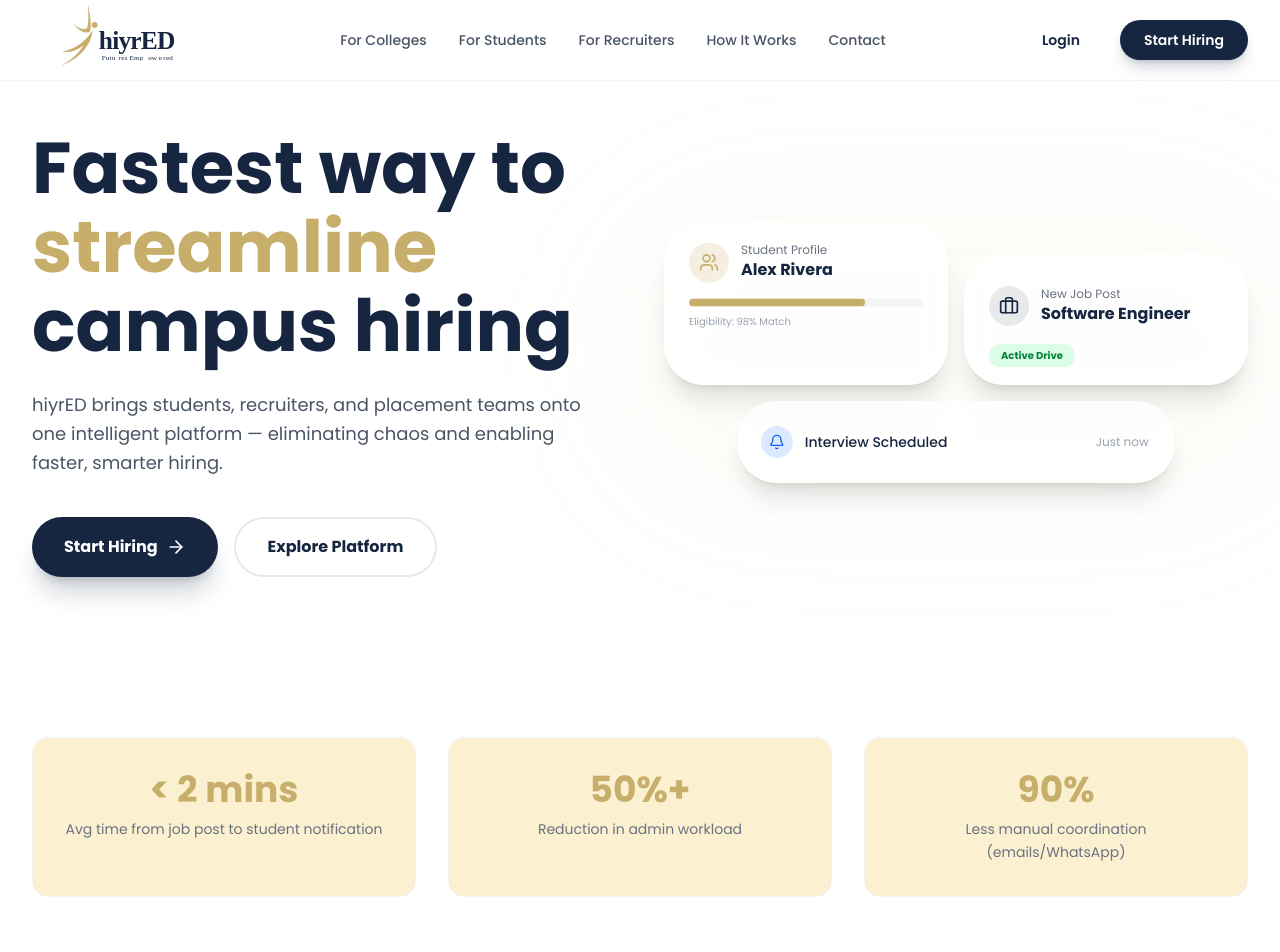
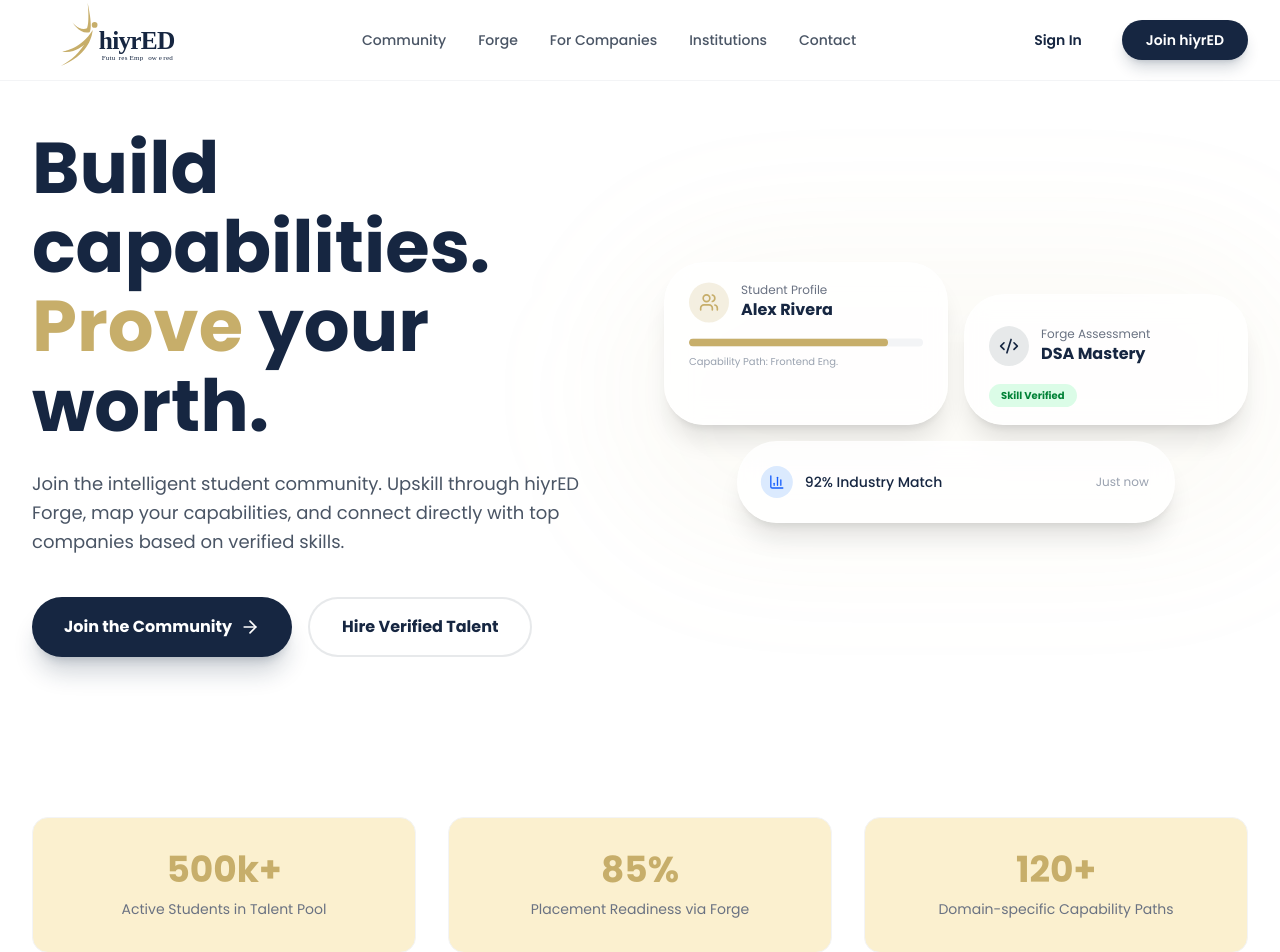
Before and after one commit to NITHINPOLI04/HiyrED-Landing-Page, a React (Vite) app: page / in a window 1280 px wide. Shown: the top 952 px of the page. Built offline with nearby package versions, Linux system fonts and the light colour scheme.

Commit message:
Changed to Community driven

```diff
--- a/src/App.tsx
+++ b/src/App.tsx
@@ -193,7 +193,7 @@
           </motion.div>
 
           <div className="hidden md:flex items-center space-x-8">
-            {["For Colleges", "For Students", "For Recruiters", "How It Works", "Contact"].map((item, i) => (
+            {["Community", "Forge", "For Companies", "Institutions", "Contact"].map((item, i) => (
               <motion.a
                 key={item}
                 href="#"
@@ -217,7 +217,7 @@
               animate={{ opacity: 1 }}
               transition={{ delay: 0.5, duration: 0.4 }}
             >
-              Login
+              Sign In
             </motion.button>
             <motion.button
               className="px-6 py-2.5 bg-brand-navy text-white text-sm font-semibold rounded-full hover:bg-brand-navy/90 transition-all shadow-lg shadow-brand-navy/20"
@@ -227,7 +227,7 @@
               animate={{ opacity: 1, scale: 1 }}
               transition={{ delay: 0.55, duration: 0.4, ease: EASE_PREMIUM as unknown as number[] }}
             >
-              Start Hiring
+              Join hiyrED
             </motion.button>
           </div>
 
@@ -252,7 +252,7 @@
           transition={{ duration: 0.3, ease: EASE_SMOOTH as unknown as number[] }}
           className="md:hidden bg-white border-b border-gray-100 px-4 pt-2 pb-6 space-y-4 overflow-hidden"
         >
-          {["For Colleges", "For Students", "For Recruiters", "How It Works"].map((item, i) => (
+          {["Community", "Forge", "For Companies", "Institutions"].map((item, i) => (
             <motion.a
               key={item}
               href="#"
@@ -270,7 +270,7 @@
             animate={{ opacity: 1, y: 0 }}
             transition={{ delay: 0.25, duration: 0.3 }}
           >
-            Start Hiring
+            Join hiyrED
           </motion.button>
         </motion.div>
       )}
@@ -296,14 +296,14 @@
               variants={fadeLeft}
               transition={{ duration: 0.7, ease: EASE_PREMIUM as unknown as number[] }}
             >
-              Fastest way to <span className="text-brand-gold">streamline</span> campus hiring
+              Build capabilities. <span className="text-brand-gold">Prove</span> your worth.
             </motion.h1>
             <motion.p
               className="text-lg text-gray-600 mb-10 leading-relaxed max-w-xl"
               variants={fadeLeft}
               transition={{ duration: 0.6, ease: EASE_PREMIUM as unknown as number[], delay: 0.1 }}
             >
-              hiyrED brings students, recruiters, and placement teams onto one intelligent platform — eliminating chaos and enabling faster, smarter hiring.
+              Join the intelligent student community. Upskill through hiyrED Forge, map your capabilities, and connect directly with top companies based on verified skills.
             </motion.p>
             <motion.div
               className="flex flex-wrap gap-4"
@@ -315,7 +315,7 @@
                 whileHover={{ scale: 1.04, boxShadow: "0 20px 60px rgba(22,38,65,0.3)" }}
                 whileTap={{ scale: 0.97 }}
               >
-                Start Hiring
+                Join the Community
                 <ArrowRight className="w-5 h-5 group-hover:translate-x-1 transition-transform" />
               </motion.button>
               <motion.button
@@ -323,7 +323,7 @@
                 whileHover={{ scale: 1.04, borderColor: "rgba(22,38,65,0.25)" }}
                 whileTap={{ scale: 0.97 }}
               >
-                Explore Platform
+                Hire Verified Talent
               </motion.button>
             </motion.div>
           </motion.div>
@@ -360,11 +360,11 @@
                       <motion.div
                         className="h-full bg-brand-gold rounded-full"
                         initial={{ width: 0 }}
-                        animate={{ width: "75%" }}
+                        animate={{ width: "85%" }}
                         transition={{ delay: 1, duration: 1.2, ease: EASE_SMOOTH as unknown as number[] }}
                       />
                     </div>
-                    <p className="text-[10px] text-gray-400">Eligibility: 98% Match</p>
+                    <p className="text-[10px] text-gray-400">Capability Path: Frontend Eng.</p>
                   </div>
                 </motion.div>
               </motion.div>
@@ -381,11 +381,11 @@
                 >
                   <div className="flex items-center gap-3 mb-4">
                     <div className="w-10 h-10 rounded-full bg-brand-navy/10 flex items-center justify-center">
-                      <Briefcase className="text-brand-navy w-5 h-5" />
+                      <Code2 className="text-brand-navy w-5 h-5" />
                     </div>
                     <div>
-                      <p className="text-xs text-gray-500">New Job Post</p>
-                      <p className="font-bold text-brand-navy">Software Engineer</p>
+                      <p className="text-xs text-gray-500">Forge Assessment</p>
+                      <p className="font-bold text-brand-navy">DSA Mastery</p>
                     </div>
                   </div>
                   <motion.span
@@ -394,7 +394,7 @@
                     animate={{ opacity: 1, scale: 1 }}
                     transition={{ delay: 1.2, duration: 0.4, type: "spring", stiffness: 300 }}
                   >
-                    Active Drive
+                    Skill Verified
                   </motion.span>
                 </motion.div>
               </motion.div>
@@ -412,9 +412,9 @@
                   <div className="flex items-center justify-between">
                     <div className="flex items-center gap-3">
                       <div className="w-8 h-8 rounded-full bg-blue-100 flex items-center justify-center">
-                        <Bell className="text-blue-600 w-4 h-4" />
+                        <BarChart3 className="text-blue-600 w-4 h-4" />
                       </div>
-                      <p className="text-sm font-medium text-brand-navy">Interview Scheduled</p>
+                      <p className="text-sm font-medium text-brand-navy">92% Industry Match</p>
                     </div>
                     <motion.p
                       className="text-xs text-gray-400"
@@ -463,9 +463,9 @@
 
 const Metrics = () => {
   const metrics = [
-    { value: "< 2 mins", label: "Avg time from job post to student notification" },
-    { value: "50%+", label: "Reduction in admin workload" },
-    { value: "90%", label: "Less manual coordination (emails/WhatsApp)" },
+    { value: "500k+", label: "Active Students in Talent Pool" },
+    { value: "85%", label: "Placement Readiness via Forge" },
+    { value: "120+", label: "Domain-specific Capability Paths" },
   ];
 
   return (
@@ -482,7 +482,7 @@
             variants={fadeUp}
             className="text-xs font-bold text-gray-400 uppercase tracking-[0.2em] mb-10"
           >
-            Trusted by 100+ Companies & Colleges
+            Hiring directly from the hiyrED Community
           </motion.p>
 
           {/* Marquee Logo Strip */}
@@ -573,18 +573,16 @@
 
 // ─── How It Works ──────────────────────────────────────────────────────────────
 
-const HowItWorks = () => {
+const TheJourney = () => {
   const steps = [
-    { number: "01", title: "Define Your Hiring Rules", desc: "Admins set eligibility, policies, and job requirements" },
-    { number: "02", title: "We Auto-Shortlist Students", desc: "Only eligible candidates are filtered instantly" },
-    { number: "03", title: "Track, Interview & Hire", desc: "Manage rounds, feedback, and offers in one place" },
+    { number: "01", title: "Discover & Align", desc: "Map your strengths and align with the perfect industry role based on real capability." },
+    { number: "02", title: "Prepare with Forge", desc: "Follow structured learning paths. Master coding, core subjects, and mini-projects." },
+    { number: "03", title: "Apply & Match", desc: "One-click apply to top companies with your verified Skill Match %." },
+    { number: "04", title: "Interview & Grow", desc: "Use Cortex intelligence to prep for interviews, get hired, and join the alumni pool." },
   ];
 
-  const sectionRef = useRef(null);
-  const isInView = useInView(sectionRef, { once: true, amount: 0.3 });
-
   return (
-    <section className="py-24 bg-white">
+    <section className="py-24 bg-white overflow-hidden">
       <div className="max-w-7xl mx-auto px-4 sm:px-6 lg:px-8">
         <AnimatedSection className="text-center mb-20" stagger={staggerContainer}>
           <motion.h2
@@ -592,47 +590,20 @@
             variants={fadeUp}
             transition={{ duration: 0.6, ease: EASE_PREMIUM as unknown as number[] }}
           >
-            How <span className="text-[#c7ae6a]">hiyrED</span> Works
+            The <span className="text-[#c7ae6a]">Student Journey</span>
           </motion.h2>
           <motion.p
             className="text-gray-500 max-w-2xl mx-auto"
             variants={fadeUp}
             transition={{ duration: 0.5, ease: EASE_PREMIUM as unknown as number[] }}
           >
-            From curated intros to faster hiring — here's how we match standout talent with forward-thinking companies.
+            From discovering your path to landing the offer — a structured, capability-driven ecosystem built for your success.
           </motion.p>
         </AnimatedSection>
 
-        <div className="relative" ref={sectionRef}>
-          {/* ── Dashed connector arcs BEHIND cards using CSS borders ── */}
-          {/* Entry trail */}
-          <motion.div
-            className="hidden md:block absolute pointer-events-none"
-            style={{ left: "-10px", top: "45%", width: "60px", height: "40px", borderBottom: "2px dashed #c5c0b6", borderRadius: "0 0 50% 0", zIndex: 0 }}
-            initial={{ opacity: 0, scaleX: 0 }}
-            animate={isInView ? { opacity: 0.5, scaleX: 1 } : {}}
-            transition={{ duration: 0.5, delay: 0.3, ease: EASE_PREMIUM as unknown as number[] }}
-          />
-          {/* Arc 1→2 */}
-          <motion.div
-            className="hidden md:block absolute pointer-events-none"
-            style={{ left: "30%", top: "55%", width: "12%", height: "60px", borderBottom: "2px dashed #c5c0b6", borderLeft: "2px dashed #c5c0b6", borderRight: "2px dashed #c5c0b6", borderRadius: "0 0 50% 50%", zIndex: 0, transformOrigin: "top" }}
-            initial={{ opacity: 0, scaleY: 0 }}
-            animate={isInView ? { opacity: 0.5, scaleY: 1 } : {}}
-            transition={{ duration: 0.8, delay: 0.5, ease: EASE_PREMIUM as unknown as number[] }}
-          />
-          {/* Arc 2→3 */}
-          <motion.div
-            className="hidden md:block absolute pointer-events-none"
-            style={{ left: "63.5%", top: "55%", width: "12%", height: "60px", borderBottom: "2px dashed #c5c0b6", borderLeft: "2px dashed #c5c0b6", borderRight: "2px dashed #c5c0b6", borderRadius: "0 0 50% 50%", zIndex: 0, transformOrigin: "top" }}
-            initial={{ opacity: 0, scaleY: 0 }}
-            animate={isInView ? { opacity: 0.5, scaleY: 1 } : {}}
-            transition={{ duration: 0.8, delay: 0.9, ease: EASE_PREMIUM as unknown as number[] }}
-          />
-
-          {/* ── Step Cards (above connectors) ── */}
+        <div className="relative">
           <div style={{ position: "relative", zIndex: 1 }}>
-            <AnimatedSection stagger={staggerContainerSlow} className="grid md:grid-cols-3 gap-8 relative">
+            <AnimatedSection stagger={staggerContainerSlow} className="grid md:grid-cols-2 lg:grid-cols-4 gap-6 lg:gap-8 relative">
               {steps.map((s, i) => (
                 <motion.div
                   key={i}
@@ -643,10 +614,10 @@
                     boxShadow: "0 20px 60px rgba(22,38,65,0.08)",
                     transition: { duration: 0.3, ease: EASE_SMOOTH as unknown as number[] }
                   }}
-                  className="p-10 rounded-[4rem] bg-[#fbf0cf] border border-gray-100 relative group cursor-default"
+                  className="p-8 lg:p-10 rounded-[3rem] bg-[#fbf0cf] border border-gray-100 relative group cursor-default"
                 >
                   <motion.span
-                    className="text-6xl font-black text-brand-navy/5 absolute top-8 right-8 group-hover:text-brand-gold/10 transition-colors duration-500"
+                    className="text-5xl font-black text-brand-navy/5 absolute top-8 right-8 group-hover:text-brand-gold/10 transition-colors duration-500"
                   >
                     {s.number}
                   </motion.span>
@@ -657,8 +628,8 @@
                   >
                     {i + 1}
                   </motion.div>
-                  <h4 className="text-2xl font-bold text-brand-navy mb-4">{s.title}</h4>
-                  <p className="text-gray-600 leading-relaxed">{s.desc}</p>
+                  <h4 className="text-xl font-bold text-brand-navy mb-4">{s.title}</h4>
+                  <p className="text-gray-600 leading-relaxed text-sm">{s.desc}</p>
                 </motion.div>
               ))}
             </AnimatedSection>
@@ -694,7 +665,7 @@
       engine: "CORTEX",
       title: "Predictive Intelligence Layer",
       headline: "Decisions backed by data, not instinct.",
-      desc: "The Cortex engine analyses patterns across drives, candidates, and outcomes — surfacing insights that help admins and recruiters predict fit, reduce drop-offs, and improve every hire.",
+      desc: "The Cortex engine analyses patterns across the ecosystem — surfacing insights that help students prepare smarter, and recruiters predict fit to improve every hire.",
       accent: "#a78bfa",
     },
     {
@@ -860,14 +831,12 @@
 
 // ─── Features ──────────────────────────────────────────────────────────────────
 
-const Features = () => {
-  const features = [
-    { icon: <ShieldCheck />, title: "Eligibility Engine", desc: "Automated rule enforcement for every job drive." },
-    { icon: <BarChart3 />, title: "DriveIntel Analytics", desc: "Real-time data on placement performance." },
-    { icon: <Code2 />, title: "CodeLAB Practice", desc: "Integrated coding assessments and practice." },
-    { icon: <Bell />, title: "Smart Notifications", desc: "Instant updates via WhatsApp, Email, and Push." },
-    { icon: <FileText />, title: "Resume Vault", desc: "Centralized, verified student resume database." },
-    { icon: <Users />, title: "Application Tracking", desc: "End-to-end candidate lifecycle management." },
+const EcosystemHub = () => {
+  const ecosystem = [
+    { icon: <Users />, title: "Students", desc: "Join the community, upskill through structured paths, and get hired based on verified merit." },
+    { icon: <Briefcase />, title: "Companies", desc: "Discover and hire pre-assessed, placement-ready talent from a pan-India pool." },
+    { icon: <ShieldCheck />, title: "Institutions", desc: "Monitor student readiness, manage drives intelligently, and boost placement outcomes." },
+    { icon: <Code2 />, title: "Educators & Mentors", desc: "Design capability paths, mentor students, and earn by creating measurable impact." },
   ];
 
   return (
@@ -878,19 +847,19 @@
             className="text-sm font-medium text-[#bd9d51] uppercase tracking-[0.2em] mb-2"
             variants={fadeUp}
           >
-            CORE MODULES
+            THE ECOSYSTEM
           </motion.p>
           <motion.h2
             className="text-4xl lg:text-5xl font-bold text-[#162641]"
             variants={fadeUp}
             transition={{ duration: 0.6 }}
           >
-            Everything you need, built in
+            Built for everyone to win
           </motion.h2>
         </AnimatedSection>
 
-        <AnimatedSection stagger={staggerContainerFast} className="grid md:grid-cols-2 lg:grid-cols-3 gap-8">
-          {features.map((f, i) => (
+        <AnimatedSection stagger={staggerContainerFast} className="grid md:grid-cols-2 gap-6 lg:gap-8">
+          {ecosystem.map((f, i) => (
             <motion.div
               key={i}
               variants={fadeUp}
@@ -900,17 +869,19 @@
                 boxShadow: "0 20px 50px rgba(22,38,65,0.08)",
                 transition: { duration: 0.3, ease: EASE_SMOOTH as unknown as number[] }
               }}
-              className="p-8 rounded-[3rem] bg-white border border-gray-100 hover:shadow-xl hover:shadow-brand-navy/5 transition-all group cursor-default"
+              className="p-8 lg:p-10 rounded-[3rem] bg-white border border-gray-100 hover:shadow-xl hover:shadow-brand-navy/5 transition-all group cursor-default flex items-start gap-6"
             >
               <motion.div
-                className="w-14 h-14 bg-brand-gold/10 rounded-2xl flex items-center justify-center text-brand-gold mb-6"
+                className="w-14 h-14 bg-brand-gold/10 rounded-2xl flex items-center justify-center text-brand-gold shrink-0"
                 whileHover={{ scale: 1.1, rotate: -5 }}
                 transition={{ type: "spring", stiffness: 400, damping: 15 }}
               >
                 {f.icon}
               </motion.div>
-              <h4 className="text-xl font-bold text-brand-navy mb-3 group-hover:text-brand-gold transition-colors duration-300">{f.title}</h4>
-              <p className="text-gray-500 text-sm leading-relaxed">{f.desc}</p>
+              <div>
+                <h4 className="text-xl font-bold text-brand-navy mb-3 group-hover:text-brand-gold transition-colors duration-300">{f.title}</h4>
+                <p className="text-gray-500 text-sm leading-relaxed">{f.desc}</p>
+              </div>
             </motion.div>
           ))}
         </AnimatedSection>
@@ -1007,12 +978,12 @@
 
 // ─── Job Board Preview ─────────────────────────────────────────────────────────
 
-const JobBoardPreview = () => {
+const OpportunityHubPreview = () => {
   const jobs = [
-    { title: "Product Designer", type: "Full-time", location: "Remote" },
-    { title: "Frontend Engineer", type: "Internship", location: "Bangalore" },
-    { title: "Data Analyst", type: "Full-time", location: "Hyderabad" },
-    { title: "Backend Developer", type: "Full-time", location: "Pune" },
+    { title: "Product Designer", type: "Full-time", match: "98% Match", verified: true },
+    { title: "Frontend Engineer", type: "Internship", match: "92% Match", verified: true },
+    { title: "Data Analyst", type: "Full-time", match: "85% Match", verified: false },
+    { title: "Backend Developer", type: "Full-time", match: "95% Match", verified: true },
   ];
 
   return (
@@ -1026,14 +997,14 @@
               variants={fadeLeft}
               transition={{ duration: 0.6 }}
             >
-              Smart Job Board
+              Opportunity Hub
             </motion.h2>
             <motion.p
               className="text-lg text-gray-600 mb-10 leading-relaxed"
               variants={fadeLeft}
               transition={{ duration: 0.5 }}
             >
-              Students explore only relevant opportunities — fully filtered and ready to apply. No more scrolling through irrelevant posts.
+              Stop scrolling through irrelevant posts. The Opportunity Hub matches you directly with top companies based on your verified Forge capabilities and true Skill Match %.
             </motion.p>
             <motion.button
               className="px-8 py-4 bg-brand-navy text-white font-bold rounded-full hover:bg-brand-navy/90 transition-all shadow-xl shadow-brand-navy/20"
@@ -1041,7 +1012,7 @@
               whileHover={{ scale: 1.04, boxShadow: "0 20px 60px rgba(22,38,65,0.3)" }}
               whileTap={{ scale: 0.97 }}
             >
-              Browse Opportunities
+              Explore Opportunities
             </motion.button>
           </AnimatedSection>
 
@@ -1067,7 +1038,10 @@
                   </motion.div>
                   <div>
                     <h4 className="font-bold text-brand-navy">{j.title}</h4>
-                    <p className="text-xs text-gray-500">{j.type} • {j.location}</p>
+                    <div className="flex items-center gap-2 mt-1">
+                      <span className="text-xs font-bold text-green-600 bg-green-50 px-2 py-0.5 rounded-md">{j.match}</span>
+                      {j.verified && <span className="text-[10px] text-gray-500 flex items-center gap-1"><CheckCircle2 className="w-3 h-3 text-brand-gold"/> Verified Skills</span>}
+                    </div>
                   </div>
                 </div>
                 <motion.button
@@ -1104,14 +1078,14 @@
                 variants={fadeUp}
                 transition={{ duration: 0.6, ease: EASE_PREMIUM as unknown as number[] }}
               >
-                Ready to simplify campus hiring?
+                Ready to build your capability?
               </motion.h2>
               <motion.p
                 className="text-xl text-brand-navy/70 mb-12 max-w-2xl mx-auto"
                 variants={fadeUp}
                 transition={{ duration: 0.5 }}
               >
-                We automate, match, and manage — you just hire. Join 500+ institutions already using hiyrED.
+                Join the ecosystem where talent meets opportunity. Upskill, prove your worth, and get hired by top companies.
               </motion.p>
               <motion.button
                 className="px-10 py-5 bg-brand-navy text-white font-bold rounded-full hover:scale-105 transition-all shadow-2xl shadow-brand-navy/30"
@@ -1119,7 +1093,7 @@
                 whileHover={{ scale: 1.06, boxShadow: "0 20px 60px rgba(22,38,65,0.4)" }}
                 whileTap={{ scale: 0.97 }}
               >
-                Get Started Now
+                Join the Community
               </motion.button>
             </AnimatedSection>
 
@@ -1262,10 +1236,10 @@
         <Metrics />
         <WhyChoose />
         <HiyredEdge />
-        <HowItWorks />
-        <Features />
+        <TheJourney />
+        <EcosystemHub />
         <Testimonial />
-        <JobBoardPreview />
+        <OpportunityHubPreview />
         <FinalCTA />
       </main>
       <Footer />
```
